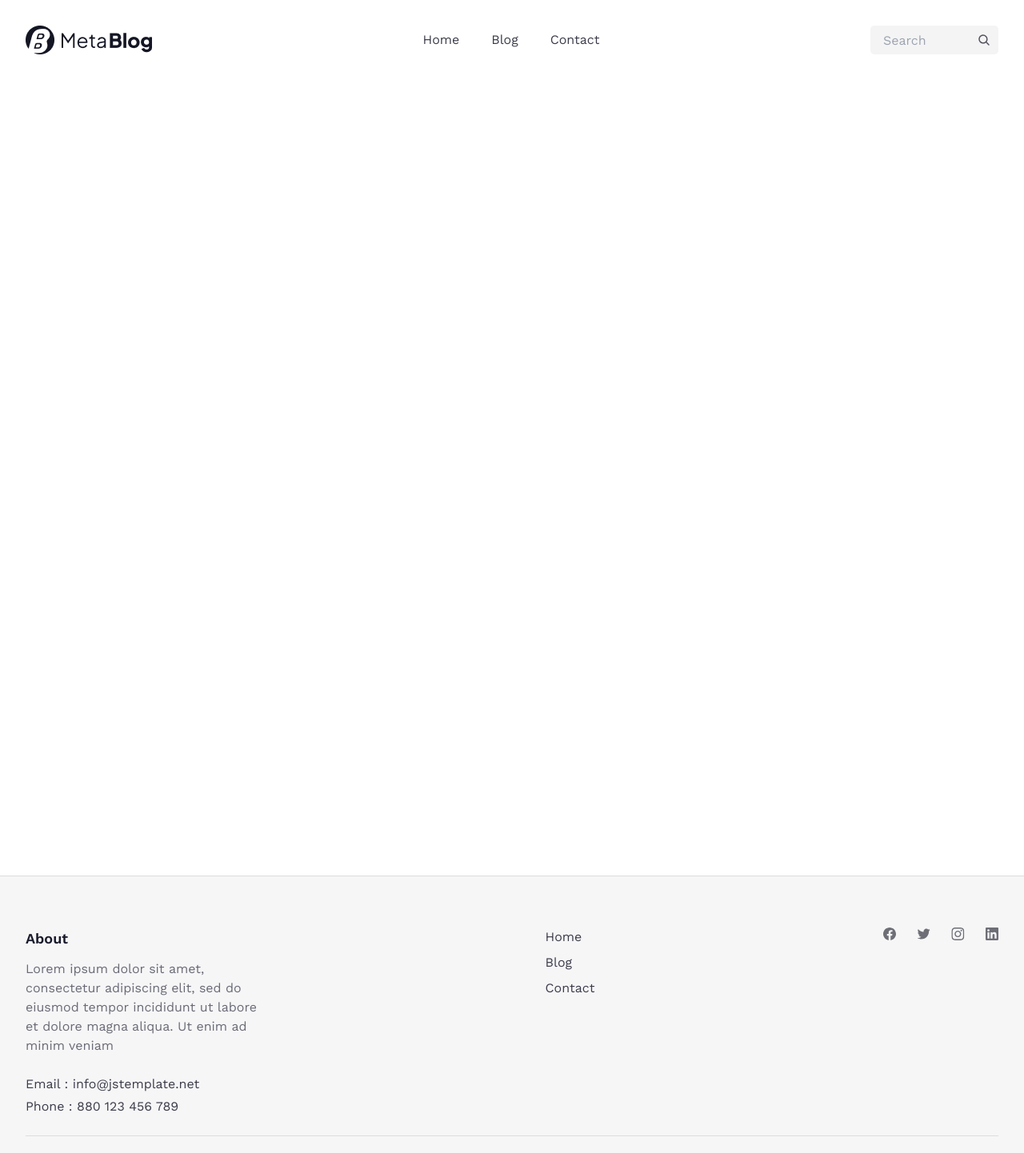
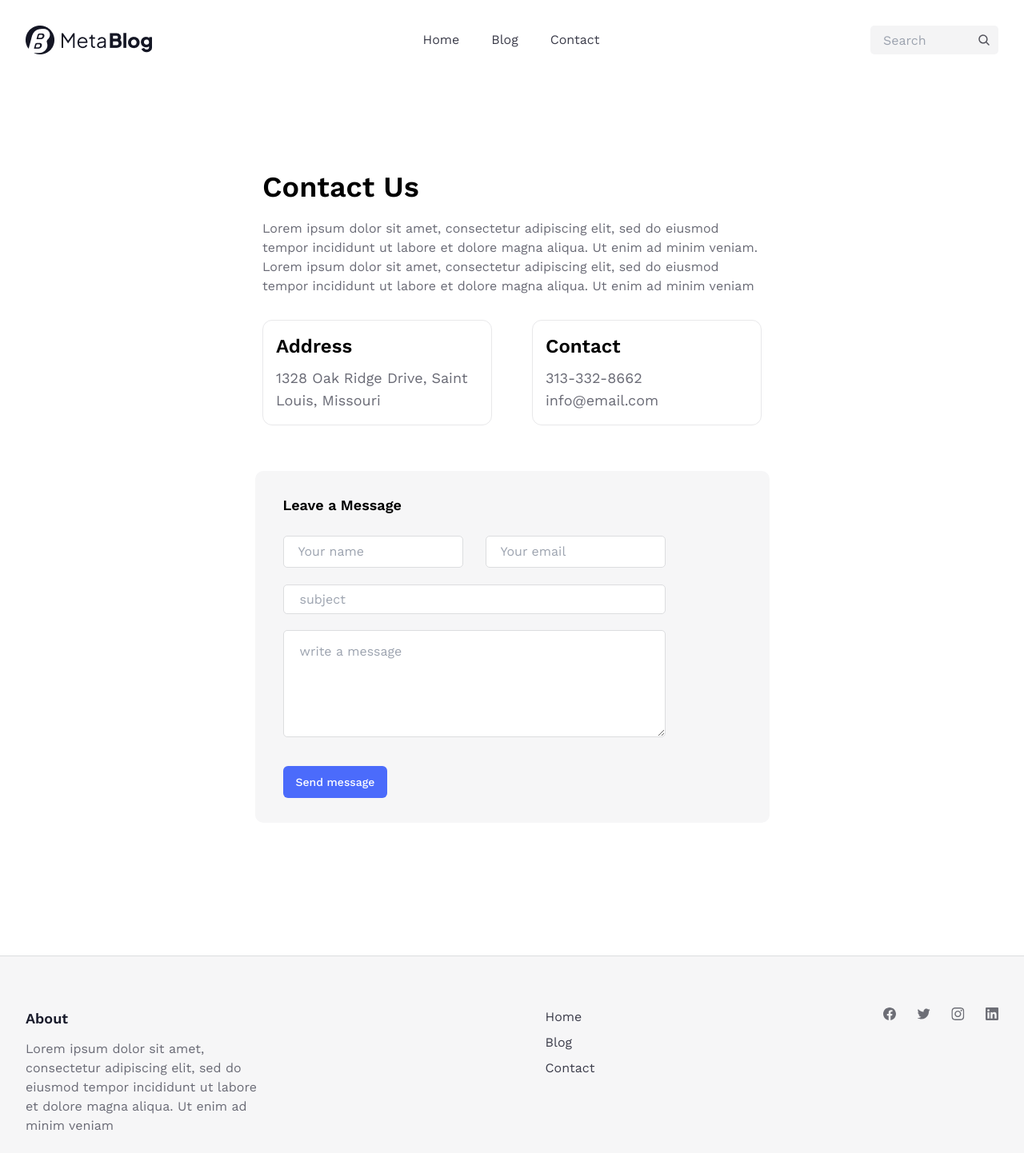
Before and after one commit to Nana9915/blog-web-applications, a Next.js app: page /contact in a window 1280 px wide. Shown: the top 1442 px of the page at 80% size. Built offline with nearby package versions, Linux system fonts and the light colour scheme.

Commit message:
commit with new edit

```diff
--- a/src/app/contact/page.jsx
+++ b/src/app/contact/page.jsx
@@ -1,10 +1,73 @@
 const ContactUs = () => {
-    return(
-        <div className="w-[895px] h-[895px] mx-auto">
-            <div className="py-[10px] pt-[14px]">
-
+    return (
+      <div className="w-[895px] h-[895px] mx-auto mb-[100px]">
+        <div className="px-[72.5px] pt-[14px] pb-10 w-[769px] h-[389px] mx-auto">
+          <div>
+            <p className="font-semibold text-4xl text-[#000000]">Contact Us</p>
+            <p className="text-[#696A75] font-normal text-base mt-5">
+              Lorem ipsum dolor sit amet, consectetur adipiscing elit, sed do
+              eiusmod tempor incididunt ut labore et dolore magna aliqua. Ut
+              enim ad minim veniam. Lorem ipsum dolor sit amet, consectetur
+              adipiscing elit, sed do eiusmod tempor incididunt ut labore et
+              dolore magna aliqua. Ut enim ad minim veniam
+            </p>
+          </div>
+          <div className="mt-5 flex gap-[50px] py-[10px]">
+            <div className="p-4 border border-[#E8E8EA] rounded-xl w-[294px] ">
+              <p className="font-semibold text-[#000000] text-2xl">Address</p>
+              <p className="font-normal text-[#696A75] text-lg mt-[10px]">
+                1328 Oak Ridge Drive, Saint Louis, Missouri
+              </p>
             </div>
+            <div className="p-4 border border-[#E8E8EA] rounded-xl w-[294px] ">
+              <p className="font-semibold text-[#000000] text-2xl">Contact</p>
+              <p className="font-normal text-[#696A75] text-lg mt-[10px]">
+                313-332-8662 info@email.com
+              </p>
+            </div>
+          </div>
         </div>
-    )
+        <div className="bg-[#F6F6F7] rounded-[10px] w-[643px] h-[440px] pt-[29px] pl-[35px] mx-auto">
+          <div className="mb-6">
+            <p className="font-semibold text-[#000000] text-lg ">
+              Leave a Message
+            </p>
+          </div>
+          <div className="flex gap-7 mb-[21px]">
+            <input
+              type="text"
+              name="q"
+              className="pl-[18px] py-[7px] border border-[#DCDDDF] bg-[#FFFFFF] rounded-[5px] w-[225px]"
+              placeholder="Your name"
+            />
+            <input
+              type="text"
+              name="q"
+              className="pl-[18px] py-[7px] border border-[#DCDDDF] bg-[#FFFFFF] rounded-[5px] w-[225px]"
+              placeholder="Your email"
+            />
+          </div>
+          <div>
+            <input
+              type="text"
+              name="q"
+              placeholder="subject"
+              className="w-[478px] py-[5.5px] pl-5 border border-[#DCDDDF] bg-[#FFFFFF] rounded-[5px] mb-5"
+            />
+          </div>
+          <div>
+            <textarea
+              type="text"
+              name="q"
+              placeholder="write a message"
+              className="w-[478px] h-[134px] pl-5 pt-[14px] border border-[#DCDDDF] bg-[#FFFFFF] rounded-[5px] mb-[29px]"
+            />
+          </div>
+          <div className="bg-[#4B6BFB] rounded-md inline-block py-[10px] px-4">
+            <p className="font-medium text-sm text-[#FFFFFF] cursor-pointer">Send message</p>
+          </div>
+        </div>
+      </div>
+    );
 }
 export default ContactUs;
--- a/src/components/Posts.jsx
+++ b/src/components/Posts.jsx
@@ -3,8 +3,8 @@ import Link from "next/link";
 
 export const BlogPosts = () => {
     return (
-      <div className="container">
-        <div className="w-[392px] h-[476px] rounded-xl p-4 border border-[#E8E8EA] ">
+
+        <div className="w-[392px] h-[488px] rounded-xl p-4 border border-[#E8E8EA] ">
           <Image
             src="/photo.jpeg"
             className="object-cover rounded-md mb-4"
@@ -12,17 +12,33 @@ export const BlogPosts = () => {
             height={240}
             alt=""
           />
-          <div className="w-[360px] h-[188px] p-2">
+          <div className="w-[360px] h-[200px] p-2">
             <div className="rounded-md bg-[#4B6BFB0D] inline-block py-1 px-[10px] mb-4">
               <p className="text-[#4B6BFB] font-medium text-sm">Design</p>
             </div>
-            <p className="text-[#181A2A] font-semibold text-2xl mb-5">
-              The Impact of Technology on the Workplace: How Technology is
-              Changing
-            </p>
-            <p className="text-[#97989F] font-normal text-base">August 20, 2022</p>
+            <div>
+              <p className="text-[#181A2A] font-semibold text-2xl mb-5">
+                The Impact of Technology on the Workplace: How Technology is
+                Changing
+              </p>
+            </div>
+            <div className="flex items-center gap-5">
+              <div className="flex items-center gap-3">
+                <div className="w-9 h-9 rounded-[28px] bg-[#97989F]"></div>
+                <div>
+                  <p className="font-medium text-base text-[#97989F]">
+                    Ernie Smith
+                  </p>
+                </div>
+              </div>
+              <div>
+                <p className="text-[#97989F] font-normal text-base">
+                  August 20, 2022
+                </p>
+              </div>
+            </div>
           </div>
         </div>
-      </div>
+
     );
 }
--- a/src/components/footer.jsx
+++ b/src/components/footer.jsx
@@ -1,4 +1,6 @@
 import Image from "next/image";
+import Link from "next/link";
+
 
 export const Footer = () => {
   return (
@@ -21,16 +23,20 @@ export const Footer = () => {
           </p>
         </div>
 
-        <div className="text-[#3B3C4A] font-normal text-base">
-          <ul>
-            <li className="mb-2">Home</li>
-            <li className="mb-2">Blog</li>
-            <li className="mb-2">Contact</li>
-          </ul>
+        <div className="text-[#3B3C4A] font-normal text-base flex flex-col gap-2">
+          <Link className="hover:underline" href={"#"}>
+            Home
+          </Link>
+          <Link className="hover:underline" href={"#"}>
+            Blog
+          </Link>
+          <Link className="hover:underline" href={"#"}>
+            Contact
+          </Link>
         </div>
 
-        <div className="flex gap-[26px]">
-          <div>
+        <div className="flex gap-[26px] ">
+          <div className="cursor-pointer">
             <svg
               width="16"
               height="16"
@@ -51,7 +57,7 @@ export const Footer = () => {
               </defs>
             </svg>
           </div>
-          <div>
+          <div className="cursor-pointer">
             <svg
               width="17"
               height="16"
@@ -77,7 +83,7 @@ export const Footer = () => {
               </defs>
             </svg>
           </div>
-          <div>
+          <div className="cursor-pointer">
             <svg
               width="17"
               height="16"
@@ -111,7 +117,7 @@ export const Footer = () => {
               </defs>
             </svg>
           </div>
-          <div>
+          <div className="cursor-pointer">
             <svg
               width="16"
               height="16"
```
